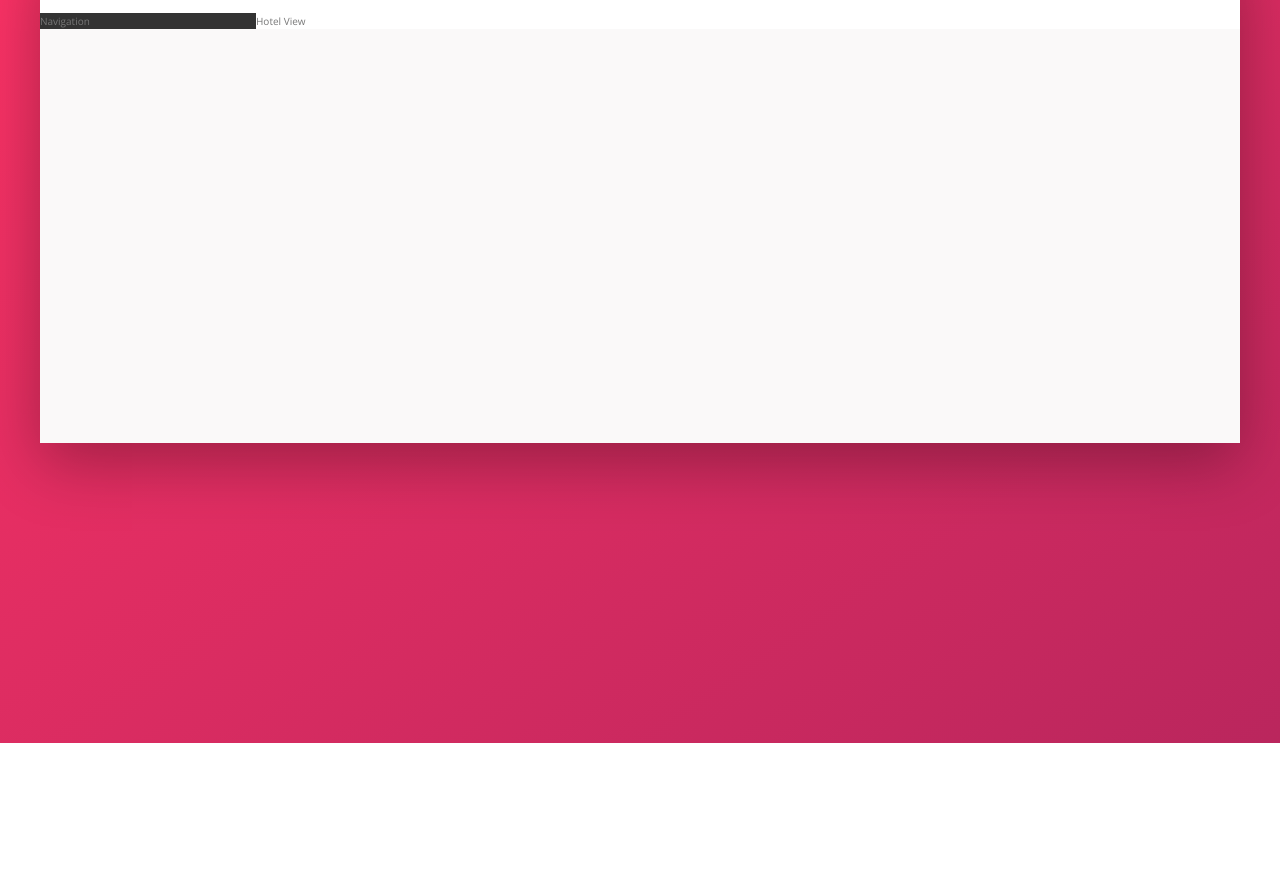
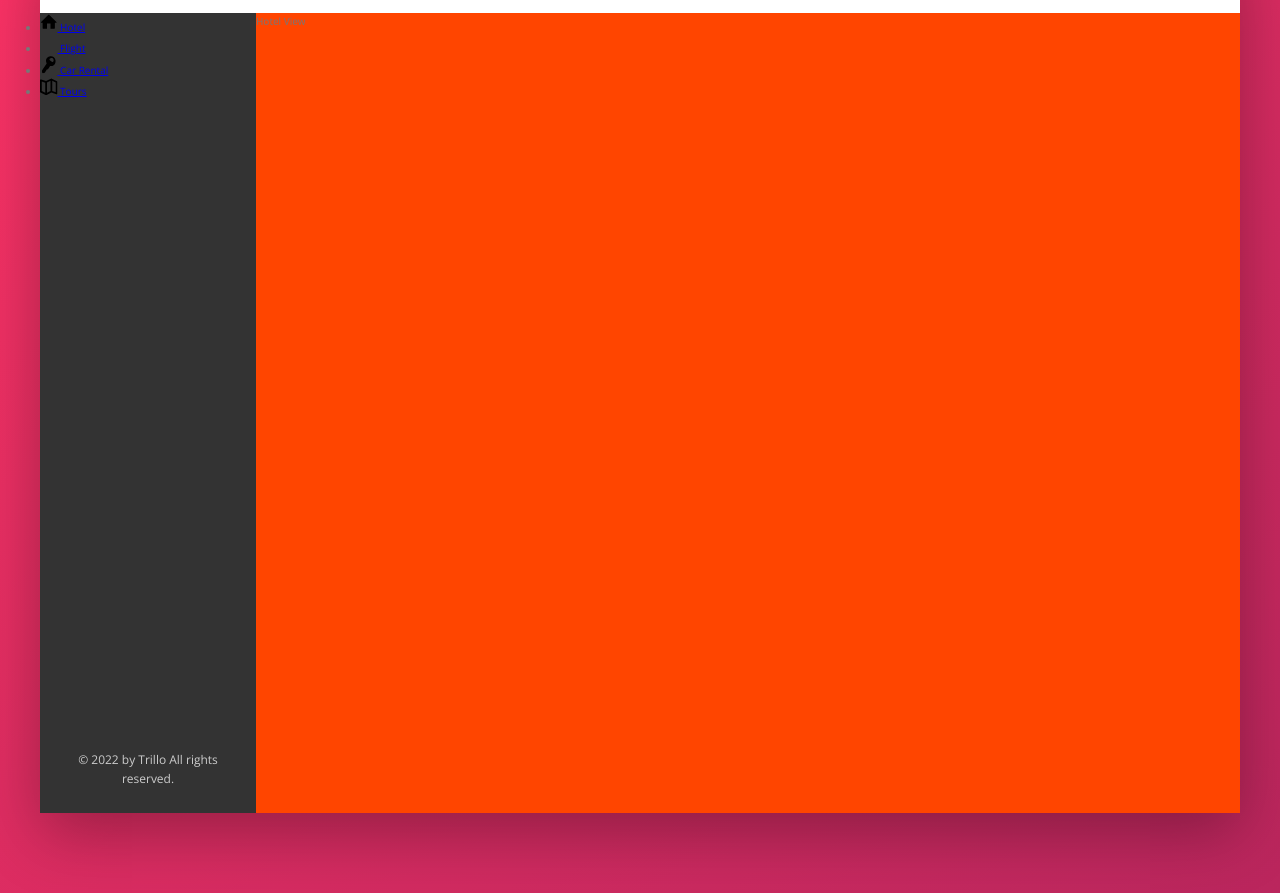
Before and after one commit to johngehring2008/Trillo, a website: page index.html in a window 1280 px wide. Shown: the part 137-1030 px from the top of the page. Before the commit the page ends 880 px from the top, so only its background shows below. Drawn offline with nearby package versions, Linux system fonts and the light colour scheme.

Commit message:
Starting side navigation menu styling.

```diff
--- a/index.html
+++ b/index.html
@@ -46,8 +46,47 @@
         </header>
         <div class="content">
             <nav class="sidebar">
-                Navigation
+                <ul class="side-nav">
+                    <li class="side-nav__item">
+                        <a href="#" class="side-nav__link">
+                            <svg class="side-nav__icon">
+                                <use xlink:href="img/sprite.svg#icon-home"></use>
+                            </svg>
+                            <span>Hotel</span>
+                        </a>
+                    </li>
+                    <li class="side-nav__item">
+                        <a href="#" class="side-nav__link">
+                            <svg class="side-nav__icon">
+                                <use xlink:href="img/sprite.svg#icon-aircraft-takeoff"></use>
+                            </svg>
+                            <span>Flight</span>
+                        </a>
+                    </li>
+                    <li class="side-nav__item">
+                        <a href="#" class="side-nav__link">
+                            <svg class="side-nav__icon">
+                                <use xlink:href="img/sprite.svg#icon-key"></use>
+                            </svg>
+                            <span>Car Rental</span>
+                        </a>
+                    </li>
+                    <li class="side-nav__item">
+                        <a href="#" class="side-nav__link">
+                            <svg class="side-nav__icon">
+                                <use xlink:href="img/sprite.svg#icon-map"></use>
+                            </svg>
+                            <span>Tours</span>
+                        </a>
+                    </li>
+                </ul>
+                <div class="legal">
+                    &copy; 2022 by Trillo All rights reserved.
+                </div>
             </nav>
+
+
+
             <main class="hotel-view">
                 Hotel View
             </main>
--- a/sass/_components.scss
+++ b/sass/_components.scss
@@ -117,3 +117,29 @@
     margin-right: 1rem;
   }
 }
+
+//////////////////////////////
+/// SIDE NAVIGATION
+.side-nav {
+  &__item {
+
+  }
+
+  &__link {
+
+  }
+
+  &__icon {
+    width: 1.75rem;
+    height: 1.75rem;
+  }
+}
+
+/////////////////////////
+/// LEGAL TEXT
+.legal {
+  font-size: 1.2rem;
+  color: var(--color-grey-light-4);
+  text-align: center;
+  padding: 2.5rem;
+}
--- a/sass/_layout.scss
+++ b/sass/_layout.scss
@@ -25,9 +25,15 @@
 .sidebar {
  background-color: var(--color-grey-dark-1);
  flex: 0 0 18%;
+ display: flex;
+ flex-direction: column;
+ justify-content: space-between;
 }
 
 .hotel-view {
   background-color: #fff;
+  background-color: orangered;
+  height: 80rem;
   flex: 1;
+
 }
```
Also changed, not shown: css/style.css.
